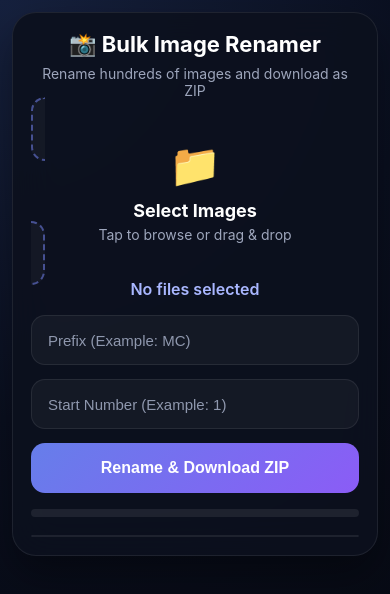
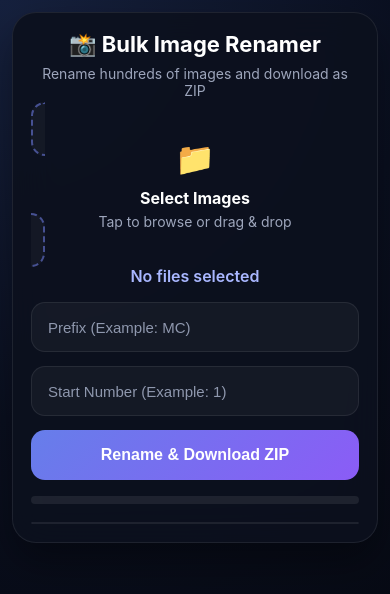
Before and after one commit to alankritvyas21/rename.github.io, a plain HTML site: page index.html in a window 390 px wide. Drawn offline with nearby package versions, Linux system fonts and the light colour scheme.

Commit message:
Reduce font sizes and padding in index.html

```diff
--- a/index.html
+++ b/index.html
@@ -204,15 +204,15 @@
             }
 
             .upload-icon {
-                font-size: 42px;
+                font-size: 32px;
             }
 
             .upload-title {
-                font-size: 18px;
+                font-size: 16px;
             }
 
             .upload-box {
-                padding: 20px 12px;
+                padding: 15px 12px;
             }
 
             input[type="text"],
```
